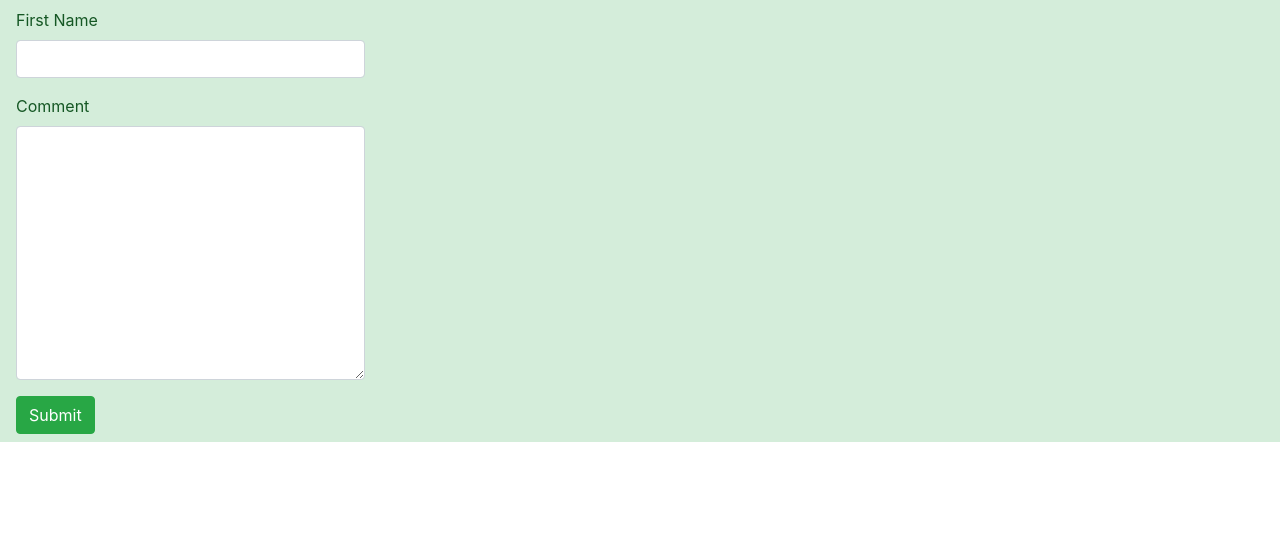
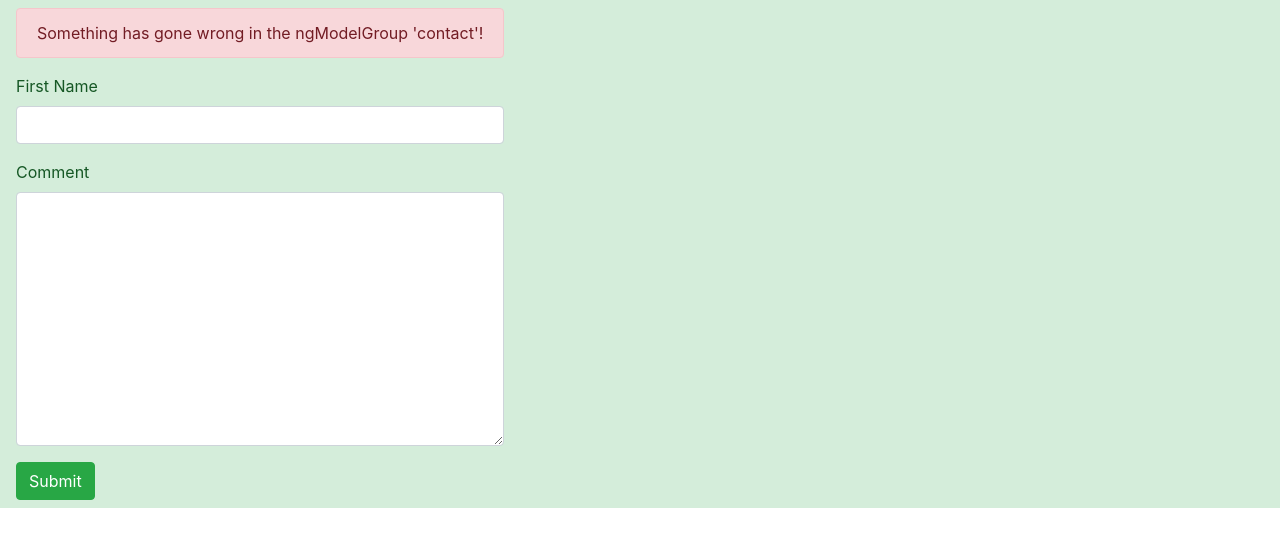
Before and after one commit to clgrogan/TemplateDrivenForms-NG, an Angular app: page / in a window 1280 px wide. Shown: the top 546 px of the page. Built offline with nearby package versions, Linux system fonts and the light colour scheme.

Commit message:
Added NgModelGroup 'contact', moved input into it.

```diff
--- a/src/app/contact-form/contact-form.component.html
+++ b/src/app/contact-form/contact-form.component.html
@@ -1,9 +1,13 @@
 <section class="navbar alert-success">
   <form #theForm="ngForm" (ngSubmit)="submit(theForm)">
+    <section ngModelGroup="contact" #contactGroup="ngModelGroup">
+      <div *ngIf="!contactGroup.valid">
+        <p class="alert alert-danger">
+          Something has gone wrong in the ngModelGroup 'contact'!
+        </p>
+      </div>
       <section class="form-group">
         <label for="firstName">First Name</label>
-      <!-- We will need to import the FormsModule into the app.module.ts file -->
-      <!-- Otherwise an error will occur on #firstName='ngModel': No directive found with exportAs 'ngModel'. -->
         <input
           required
           minlength="3"
@@ -33,6 +37,7 @@
           </div>
         </section>
       </section>
+    </section>
     <section class="form-group">
       <label for="comment">Comment</label
       ><textarea
```
Lines whose indentation alone changed are shown as unchanged.
